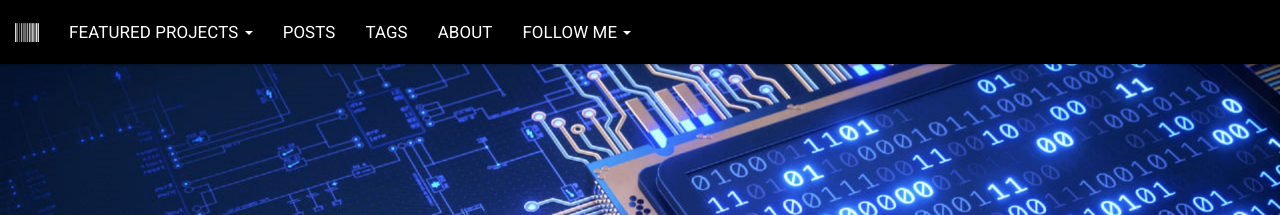
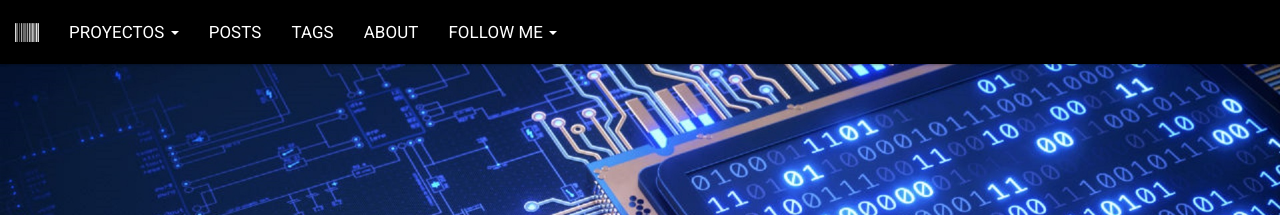
Before and after one commit to RicardoZumba/RicardoZumba.github.io, a Jekyll site: the page built from index.html, in a window 1280 px wide. Shown: the top 215 px of the page. Built offline with Jekyll 4.4.1, drawn with Linux system fonts in a browser that asks for light colours; the list of posts is cut into pages by our own code; comment, search, counter and statistics services are not loaded.

Commit message:
ghny
gyhny

```diff
--- a/_data/settings.yml
+++ b/_data/settings.yml
@@ -7,7 +7,7 @@ disqus:
 google-ID: 'UA-91332049-1'
 
 menu:
-  - name: Featured Projects
+  - name: Proyectos
     submenu:
       - name: MicroBam
         link: /projects/microbam
```
